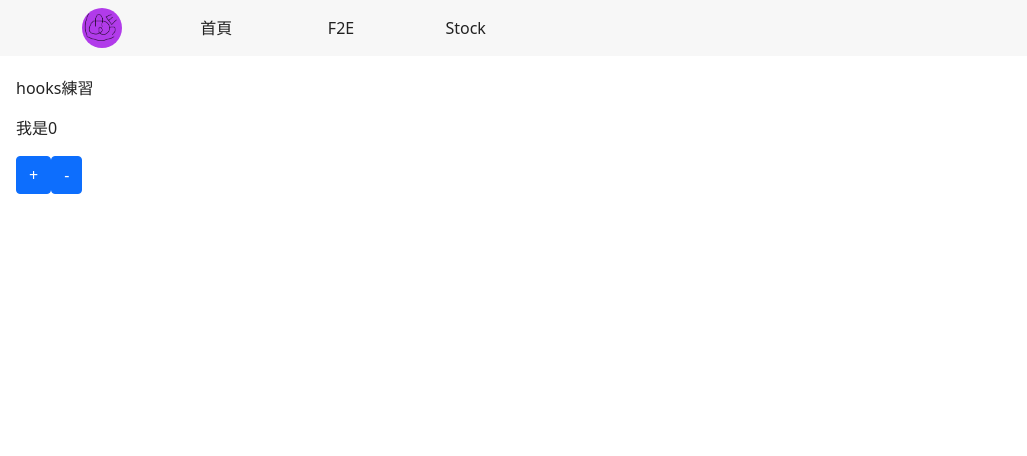
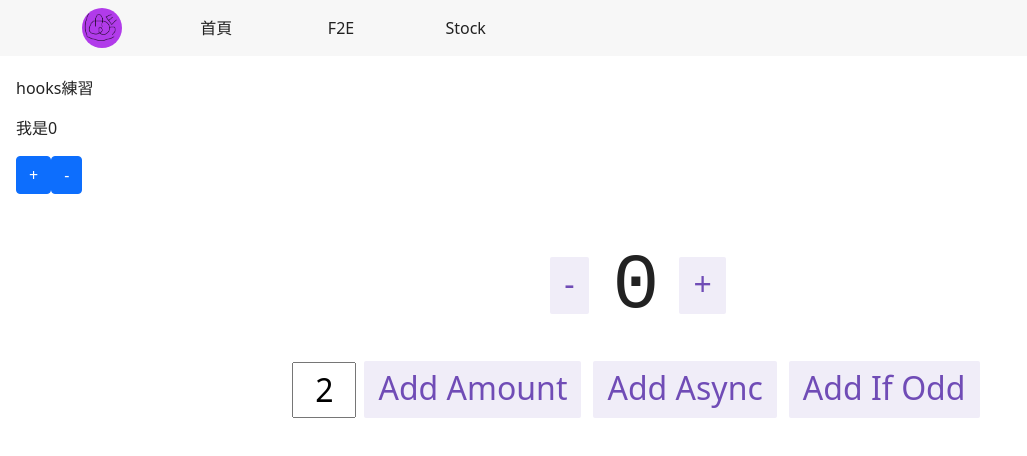
Before and after one commit to WilsonChen40172/free-whale, a React (Create React App) app: page /f2e in a window 1280 px wide. Shown: the top 456 px of the page, without its empty margins (0-1027 px from the left). Built offline with nearby package versions, Linux system fonts and the light colour scheme.

Commit message:
add Counter

```diff
--- a/src/views/F2E.js
+++ b/src/views/F2E.js
@@ -1,6 +1,6 @@
 import React, { useState, useEffect } from "react";
 import { Button } from "react-bootstrap";
-
+import { Counter } from "../features/counter/Counter";
 const F2E = () => {
   const [number, setNumber] = useState(0);
 
@@ -19,7 +19,9 @@ const F2E = () => {
         <Button onClick={() => setNumber(number + 1)}>+</Button>
         <Button onClick={() => setNumber(number - 1)}>-</Button>
       </div>
-      <div className="section"></div>
+      <div className="section">
+        <Counter />
+      </div>
     </div>
   );
 };
```
